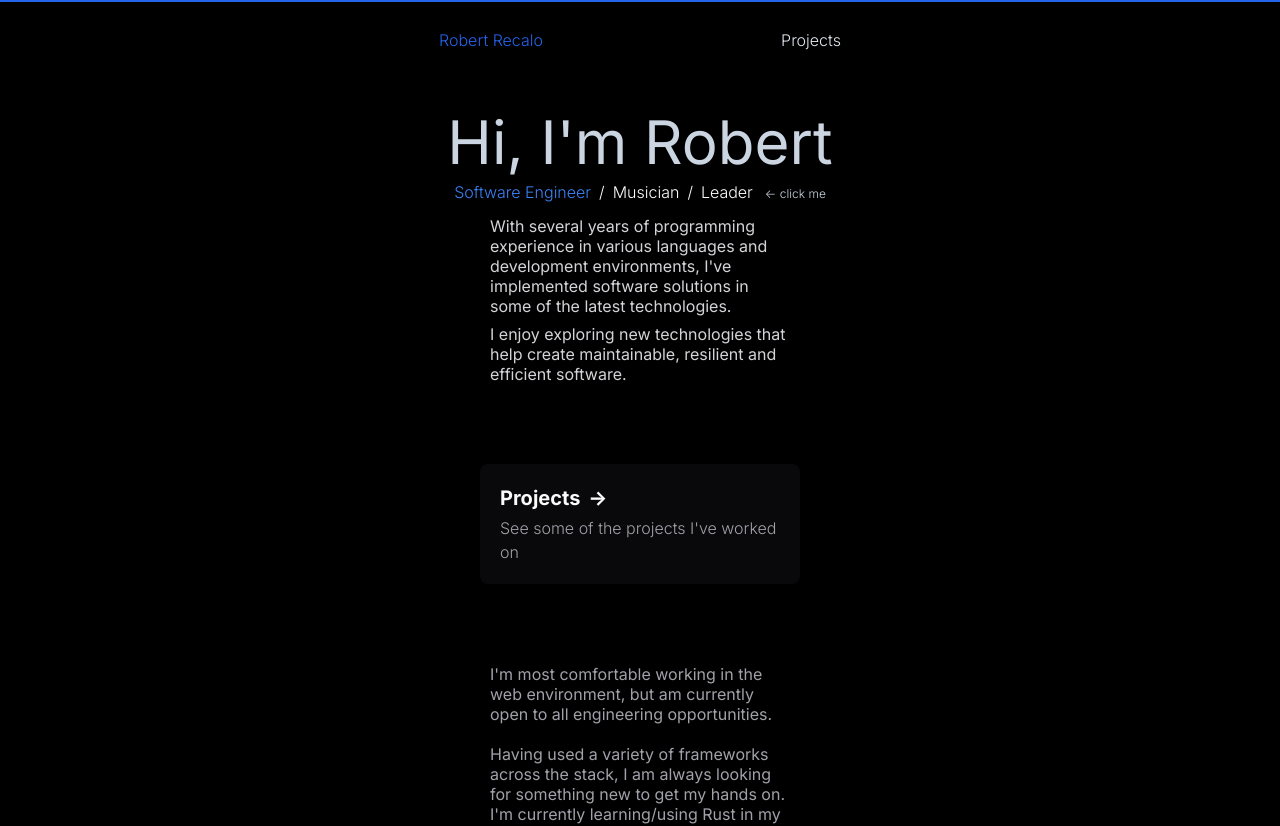
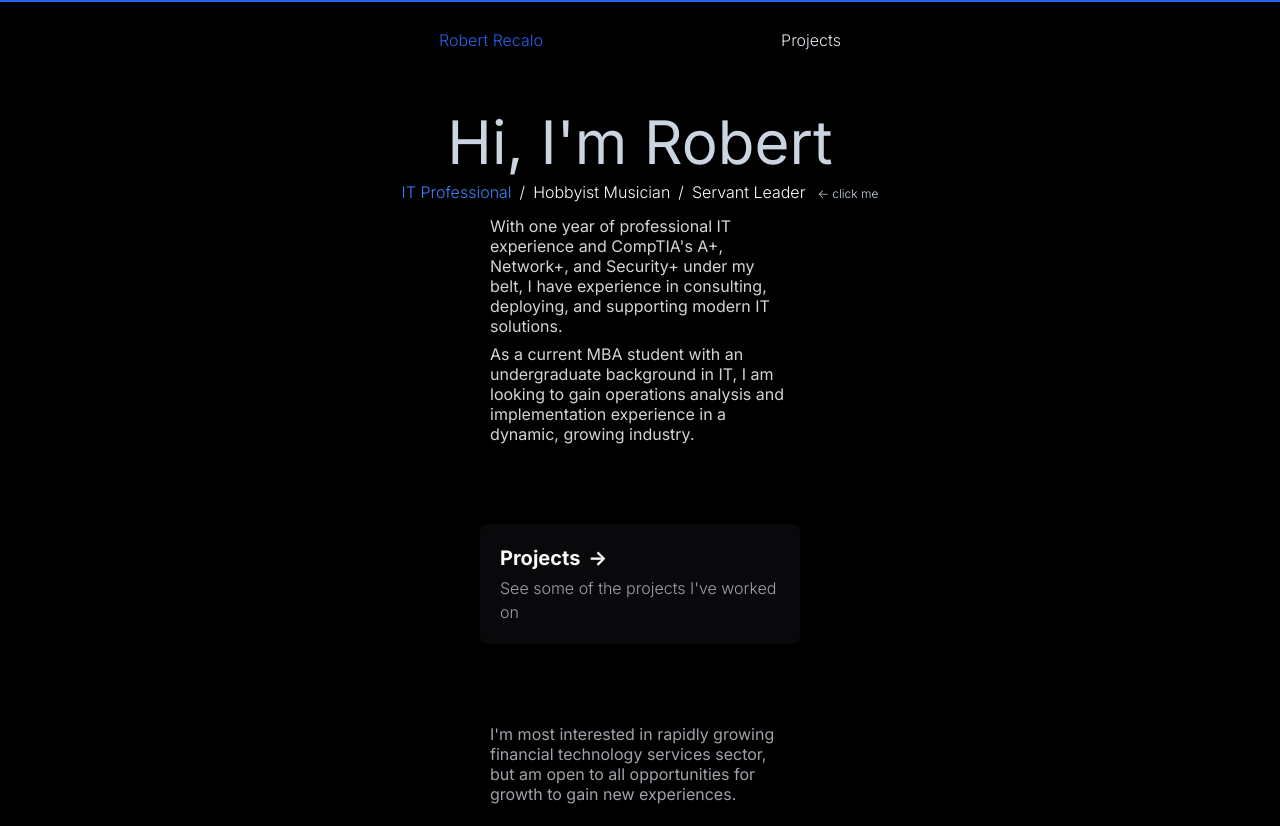
Before and after one commit to rrecalo/portfolio, a Next.js app: page / in a window 1280 px wide. Shown: the top 826 px of the page. Built offline with nearby package versions, Linux system fonts and the light colour scheme.

Commit message:
Update landing page and subheaders

```diff
--- a/src/app/AboutSection.tsx
+++ b/src/app/AboutSection.tsx
@@ -40,9 +40,8 @@ export default function AboutSection({selection} : AboutSectionProps) {
         <AnimatePresence mode='popLayout'>
     {selection === 0 ?
     <motion.div key="software" className='' variants={sectionVariants} initial="initial" animate="animate" exit="exit" onAnimationComplete={()=>{setAnimated(true)}}>
-        {"With several years of programming experience in various languages and development environments, I've implemented"
-        +" software solutions in some of the latest technologies."}
-        <p className='mt-2'>I enjoy exploring new technologies that help create maintainable, resilient and efficient software.</p>
+        {"With one year of professional IT experience and CompTIA's A+, Network+, and Security+ under my belt, I have experience in consulting, deploying, and supporting modern IT solutions."}
+        <p className='mt-2'>As a current MBA student with an undergraduate background in IT, I am looking to gain operations analysis and implementation experience in a dynamic, growing industry.</p>
     </motion.div>
     :
     selection === 1 ?
--- a/src/app/page.tsx
+++ b/src/app/page.tsx
@@ -60,15 +60,15 @@ export default function Home() {
           <motion.p className={`inline-block cursor-pointer`} variants={traitVariant}
           animate={{color: selection === 0 ? 'rgb(59, 130, 246)' : 'rgb(255, 255, 255)'}}
           onClick={()=>{setSelection(0)}}>
-            {"Software Engineer"}
+            {"IT Professional"}
           </motion.p>
           <motion.p className={`inline-block cursor-pointer`} variants={traitVariant} onClick={()=>{setSelection(1)}}
           animate={{color: selection === 1 ? 'rgb(59, 130, 246)' : 'rgb(255, 255, 255)'}}>
-          <span className='text-white mx-2 cursor-default'>/</span>{"Musician"}
+          <span className='text-white mx-2 cursor-default'>/</span>{"Hobbyist Musician"}
           </motion.p>
           <motion.p className={`inline-block cursor-pointer`} variants={traitVariant} onClick={()=>{setSelection(2)}}
           animate={{color: selection === 2 ? 'rgb(59, 130, 246)' : 'rgb(255, 255, 255)'}}>
-          <span className='text-white mx-2 cursor-default'>/</span>{"Leader"}
+          <span className='text-white mx-2 cursor-default'>/</span>{"Servant Leader"}
           </motion.p>
           <motion.p className='text-xs inline-block ml-3'
           initial={{opacity:0, x:10}}
@@ -82,9 +82,8 @@ export default function Home() {
       </motion.div>
       <motion.div className=' text-zinc-400 text-[1rem] sm:text-[0.75rem] xl:text-[1rem] sm:text-sm w-full xl:w-1/2 mx-auto mt-20'
       initial={{opacity:0, y:-20}} animate={{opacity:1, y:0, transition:{delay:3, duration:1}}}>
-        {"I'm most comfortable working in the web environment, but am currently open to all engineering opportunities."}
+        {"I'm most interested in rapidly growing financial technology services sector, but am open to all opportunities for growth to gain new experiences."}
         <br/><br/>
-        {"Having used a variety of frameworks across the stack, I am always looking for something new to get my hands on. I'm currently learning/using Rust in my newest projects."}
       </motion.div>
       {/* <HomeLinkSection /> */}
     </motion.div>
```
